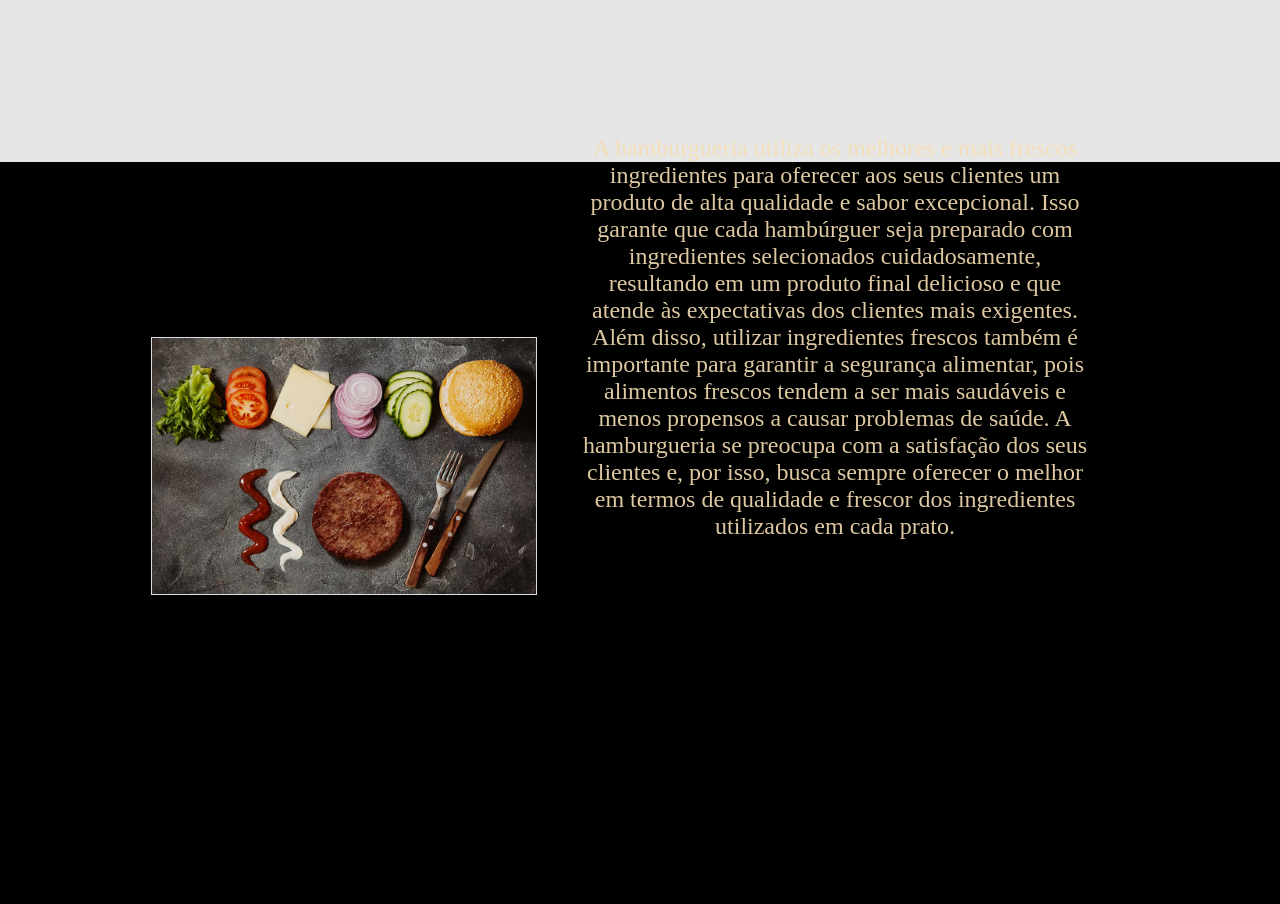
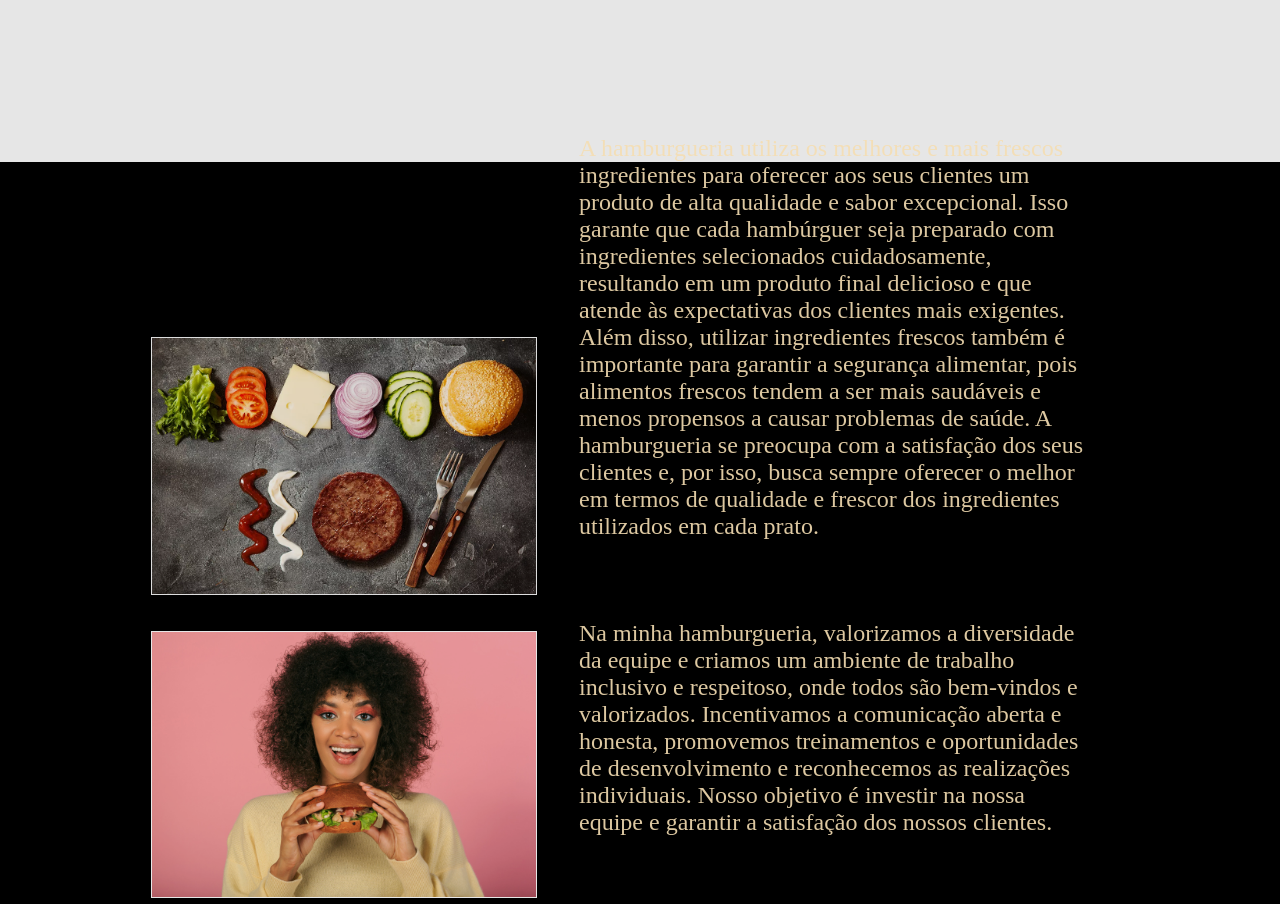
Before and after one commit to renanhenriquedev/-hamburger-shop, a plain HTML site: page index.html in a window 1280 px wide. Shown: the part 840-1744 px from the top of the page. Before the commit the page ends 1441 px from the top, so only its background shows below. Drawn offline with Linux system fonts and the light colour scheme.

Commit message:
feat new image and text for div

```diff
--- a/index.html
+++ b/index.html
@@ -37,7 +37,12 @@
 
         <div id="ingredients">
             <img id="condiments" src="ingredientes.webp">
-            <aside>A hamburgueria utiliza os melhores e mais frescos ingredientes para oferecer aos seus clientes um produto de alta qualidade e sabor excepcional. Isso garante que cada hambúrguer seja preparado com ingredientes selecionados cuidadosamente, resultando em um produto final delicioso e que atende às expectativas dos clientes mais exigentes. Além disso, utilizar ingredientes frescos também é importante para garantir a segurança alimentar, pois alimentos frescos tendem a ser mais saudáveis e menos propensos a causar problemas de saúde. A hamburgueria se preocupa com a satisfação dos seus clientes e, por isso, busca sempre oferecer o melhor em termos de qualidade e frescor dos ingredientes utilizados em cada prato.</aside>
+            <aside id="fresh">A hamburgueria utiliza os melhores e mais frescos ingredientes para oferecer aos seus clientes um produto de alta qualidade e sabor excepcional. Isso garante que cada hambúrguer seja preparado com ingredientes selecionados cuidadosamente, resultando em um produto final delicioso e que atende às expectativas dos clientes mais exigentes. Além disso, utilizar ingredientes frescos também é importante para garantir a segurança alimentar, pois alimentos frescos tendem a ser mais saudáveis e menos propensos a causar problemas de saúde. A hamburgueria se preocupa com a satisfação dos seus clientes e, por isso, busca sempre oferecer o melhor em termos de qualidade e frescor dos ingredientes utilizados em cada prato.</aside>
+        </div>
+
+        <div id="diversity">
+            <img id='team' src="./diversity.jpg">
+            <aside id="text-diversity">Na minha hamburgueria, valorizamos a diversidade da equipe e criamos um ambiente de trabalho inclusivo e respeitoso, onde todos são bem-vindos e valorizados. Incentivamos a comunicação aberta e honesta, promovemos treinamentos e oportunidades de desenvolvimento e reconhecemos as realizações individuais. Nosso objetivo é investir na nossa equipe e garantir a satisfação dos nossos clientes.</aside>
         </div>
     </main>
 
--- a/style.css
+++ b/style.css
@@ -54,7 +54,6 @@ li {
 }
 
 main {
-    margin-top: px;
     width: 100%;
     height: 100%;
     display: flex;
@@ -92,8 +91,11 @@ h1 {
     margin-top: 30px;
     display: inline-block;
     text-align: center;
-    background-color: black;
     opacity: 0.9;
+}
+
+aside {
+    color: white;
 }
 
 #condiments {
@@ -103,14 +105,42 @@ h1 {
 
 }
 
-aside {
+#fresh {
     display: inline-block;
+    text-align: left;
     color: wheat;
     width: 40%;
-    font-size:x-large;
+    font-size: x-large;
     font-weight: 400;
     position: relative;
     bottom: 15%;
     padding-left: 3%;
     padding-right: 3%;
 }
+
+#diversity {
+    margin-top: 30px;
+    background-color: black;
+    opacity: 0.9;
+    text-align: center;
+    display: inline-block;
+    text-align: center;
+}
+
+#team {
+    border: 1px solid white;
+    width: 30%;
+}
+
+#text-diversity {
+    text-align: left;
+    display: inline-block;
+    color: wheat;
+    width: 40%;
+    font-size: x-large;
+    font-weight: 400;
+    position: relative;
+    bottom: 25%;
+    padding-left: 3%;
+    padding-right: 3%;
+}
```
Also changed, not shown: diversity.jpg (added).
